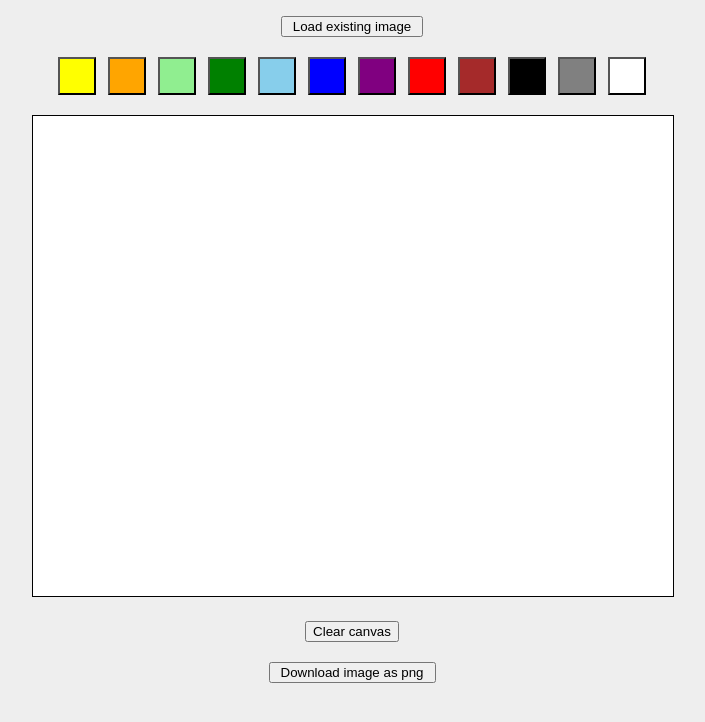
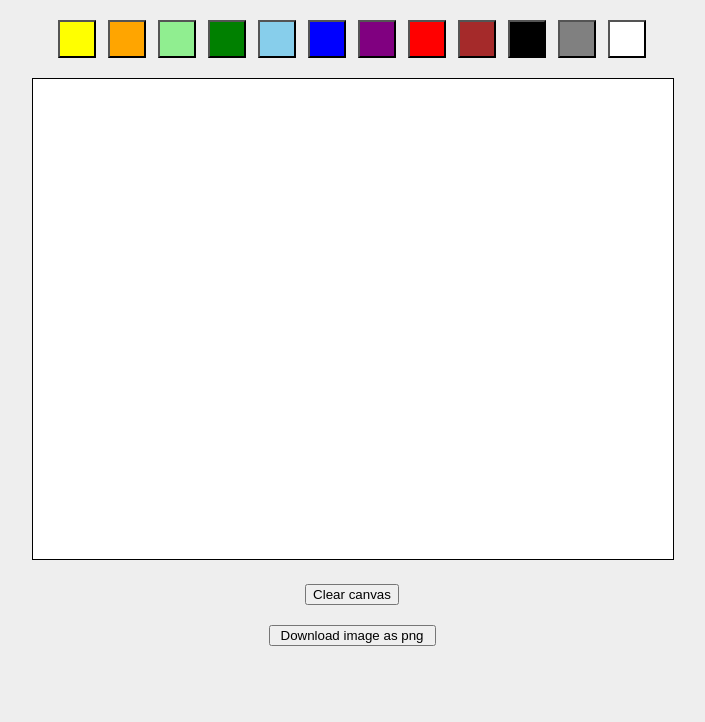
Before and after one commit to cromz22/pixel-art, a plain HTML site: page index.html in a window 1280 px wide. Shown: the whole page, without its empty margins (288-993 px from the left). Drawn offline with Linux system fonts and the light colour scheme.

Commit message:
modified index.html

```diff
--- a/index.html
+++ b/index.html
@@ -9,9 +9,6 @@
 </head>
 <body>
   <div id="container">
-    <p>
-      <button><a class="btn">Load existing image</a></button>
-    </p>
     <p>
       <input type="button" class="colorbtn" id="yellow">
       <input type="button" class="colorbtn" id="orange">
```
